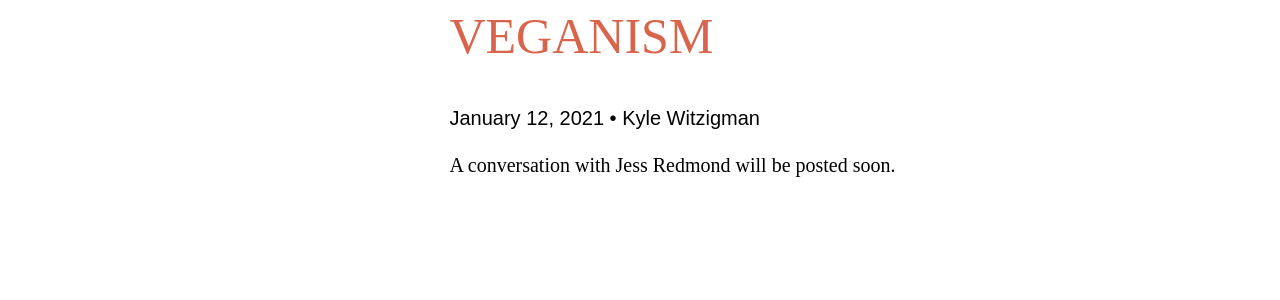
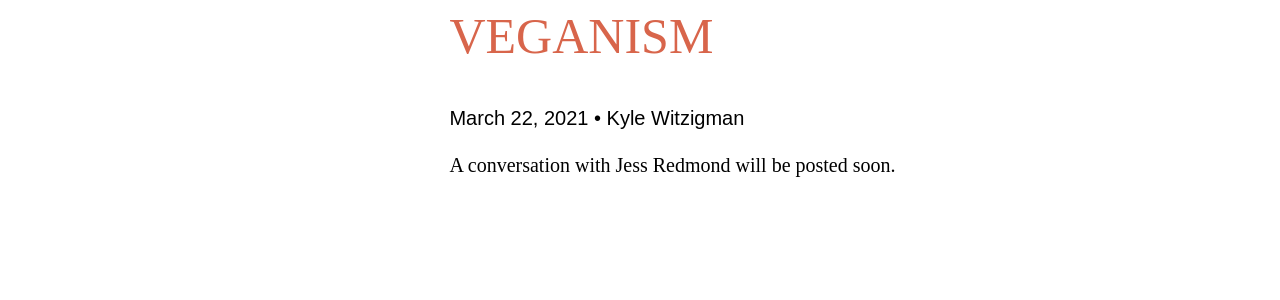
Before and after one commit to bennotkin/witziggy-world, a Jekyll site: the page built from _posts/2021-03-22-JessRedmond.md, in a window 1280 px wide. Shown: the part 320-620 px from the top of the page. Built offline with Jekyll 4.4.1, drawn with Linux system fonts in a browser that asks for light colours; some web fonts are replaced.

Commit message:
Update 2021-03-22-JessRedmond.md

```diff
--- a/_posts/2021-03-22-JessRedmond.md
+++ b/_posts/2021-03-22-JessRedmond.md
@@ -1,6 +1,6 @@
 ---
-title: Jess Redmond on Veganism and Philosophy
-date: 2021-01-12
+title: Jess Redmond Explores Veganism and Philosophy
+date: 2021-03-22
 layout: post
 longtitle: |
     <p>JESS REDMOND</p>
```
